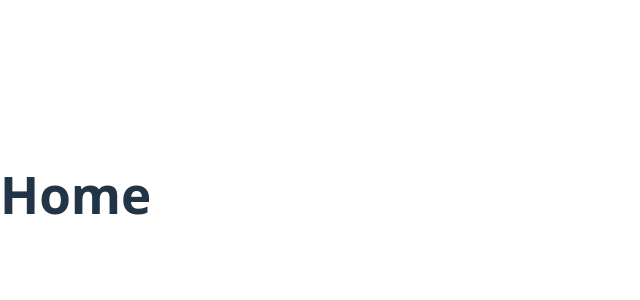
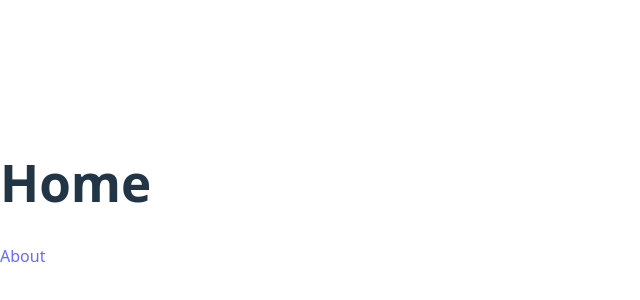
Before and after one commit to alexlab863-sketch/vite-project, a React (Vite) app: page / in a window 1280 px wide. Shown: the part 206-506 px from the top of the page, without its empty margins (0-640 px from the left). Built offline with nearby package versions, Linux system fonts and the light colour scheme.

Commit message:
loyihani routerlashtirdim

```diff
--- a/src/App.jsx
+++ b/src/App.jsx
@@ -1,11 +1,12 @@
+import { RouterProvider, createBrowserRouter } from 'react-router-dom'
+import Home from './Home'
+import About from './About'
 
-import Home from './Home'
-
-
-
+const router = createBrowserRouter([
+  { path: '/', element: <Home /> },
+  { path: '/about', element: <About /> },
+])
 
 export default function App() {
-  return <div>
-    <Home/>
-  </div>
+  return <RouterProvider router={router} />
 }
--- a/src/Home.jsx
+++ b/src/Home.jsx
@@ -1,10 +1,9 @@
-
-
+import {Link} from "react-router-dom"
 export default function Home() {
   return (
     <>
       <h1>Home</h1>
-
+      <Link to="/about">About</Link>
     </>
   )
 }
```
